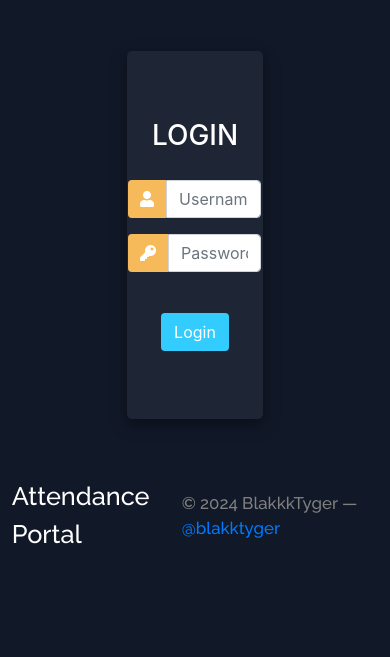
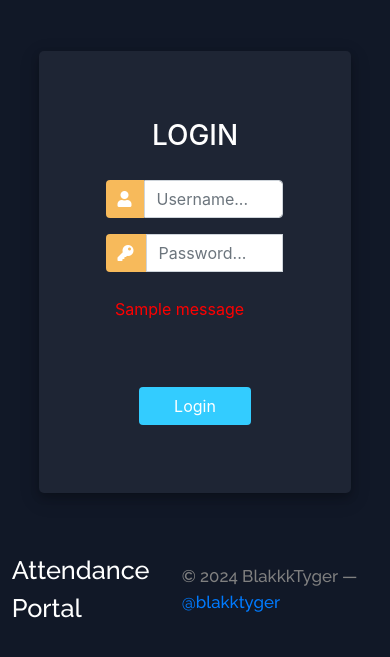
Before and after one commit to BlakkTyger/Attendence_app, a Django app: page /login/ in a window 390 px wide. Shown: the part 160-817 px from the top of the page. Run offline with Django 4.2, Linux system fonts and the light colour scheme; one stand-in notice (Sample message) is shown; some libraries are stand-ins or nearby versions; some web fonts are replaced.

Commit message:
minor changes + responsiveness

```diff
--- a/Attendence_app/attendence/urls.py
+++ b/Attendence_app/attendence/urls.py
@@ -2,6 +2,7 @@ from . import views
 from django.urls import path, include
 
 urlpatterns = [
+    path('', views.log_in, name = 'login'),
     path('login/', views.log_in, name = 'login'),
     path('logout/', views.user_logout, name='logout'),
     path('profile/', views.profile, name = 'profile'),
--- a/Attendence_app/attendence/views.py
+++ b/Attendence_app/attendence/views.py
@@ -25,19 +25,20 @@ from .models import *
 from .decorators import unauth_user, allowed_users
 
 def log_in(request):
-    #if request.user.is_authenticated:
-    #    return redirect('log_in')
-    if request.method == 'POST':
-        username = request.POST.get('username')
-        password = request.POST.get('password')
+    if request.user.is_authenticated:
+        return redirect('profile')
+    else:
+        if request.method == 'POST':
+            username = request.POST.get('username')
+            password = request.POST.get('password')
 
-        user = authenticate(request, username=username, password = password)
+            user = authenticate(request, username=username, password = password)
 
-        if user is not None:
-            login(request, user)
-            return redirect('profile')
-        else:
-            messages.info(request, "Username or  password is incorrect")
+            if user is not None:
+                login(request, user)
+                return redirect('profile')
+            else:
+                messages.info(request, 'Username or  Password is Incorrect')
 
     return render(request, 'login.html')
 
--- a/Attendence_app/templates/login.html
+++ b/Attendence_app/templates/login.html
@@ -19,7 +19,7 @@
     }
 
     .user_card {
-      width: 27vw;
+      width: 350px;
       margin-top: 25vh;
       margin-bottom: 3vh;
       background: #1e2534;
@@ -71,11 +71,18 @@
       outline: 0px !important;
     }
 
-    #messages {
-      background-color: grey;
-      color: #fff;
-      padding: 10px;
-      margin-top: 10px;
+    .messages {
+      color: red;
+      font:Raleway;
+      padding: 1vh;
+      margin-top: 2vh;
+      align-items: center;
+    }
+
+    @media only screen and (max-width: 500px){
+      .user_card{
+        width: 80vw;
+      }
     }
   </style>
   <body>
@@ -101,7 +108,13 @@
                   <span class="input-group-text"><i class="fas fa-key"></i></span>
                 </div>
                 <input type="password" name="password" placeholder="Password..." class="form-control" />
+
+                {% for message in messages %}
+                <p class = 'messages'>{{message}}</p>
+              {%endfor%}
               </div>
+
+
 
               <div class="d-flex justify-content-center mt-3 login_container">
                 <input class="btn login_btn" type="submit" value="Login" />
```
Also changed, not shown: Attendence_app/templates/base_user.html (+4 -4 lines), Attendence_app/templates/check-attendence.html (+13 -0 lines), Attendence_app/templates/select-course.html (+13 -0 lines), Attendence_app/db.sqlite3.
